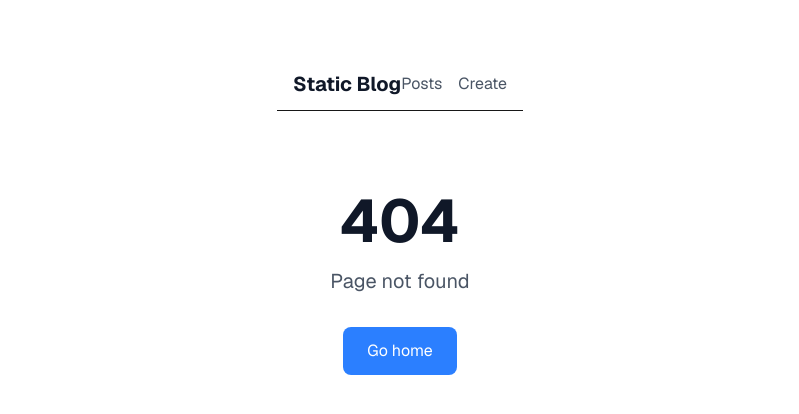
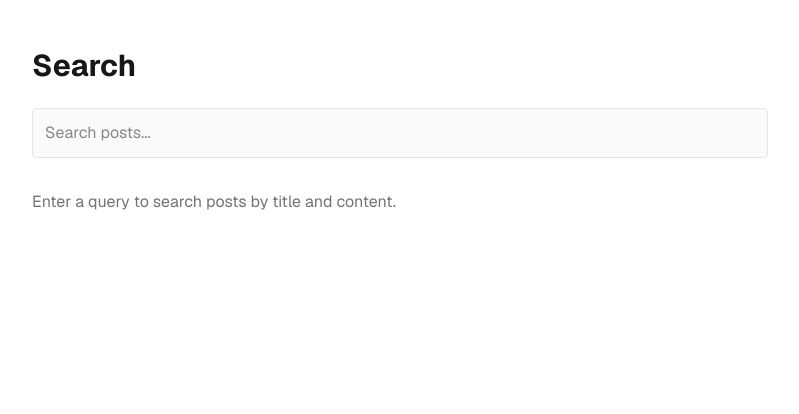
Before and after one commit to admorelli/static-blog, a Next.js app: page /search in a window 1280 px wide. Before the commit this address had no page. Shown: the top 414 px of the page, without its empty margins (240-1039 px from the left). Built offline with nearby package versions, Linux system fonts and the light colour scheme.

Commit message:
feat: add search page integration and header nav

```diff
--- a/app/header.tsx
+++ b/app/header.tsx
@@ -50,6 +50,9 @@ export function Header() {
           <Link href="/posts" className="text-muted hover:text-foreground transition-colors">
             Posts
           </Link>
+          <Link href="/search" className="text-muted hover:text-foreground transition-colors">
+            Search
+          </Link>
           {toggleTheme ? (
             <button
               onClick={toggleTheme}
--- /dev/null
+++ b/app/search/page-client.tsx
@@ -0,0 +1,142 @@
+"use client";
+import React, { useMemo } from "react";
+import { useSearchParams, useRouter } from "next/navigation";
+import { useInfiniteQuery } from "@tanstack/react-query";
+
+interface Post {
+  id: number;
+  title: string;
+  slug: string;
+  content: string;
+  created_at: number;
+  series: string | null;
+  series_order: number | null;
+}
+
+function stripHtml(html: string): string {
+  return html
+    .replace(/<[^>]*>/g, "")
+    .replace(/&quot;/g, '"')
+    .replace(/&#39;/g, "'")
+    .replace(/&amp;/g, "&")
+    .replace(/&lt;/g, "<")
+    .replace(/&gt;/g, ">")
+    .replace(/&nbsp;/g, " ")
+    .replace(/&mdash;/g, "—")
+    .replace(/&ndash;/g, "–")
+    .replace(/\s+/g, " ")
+    .trim();
+}
+
+function getBasePath(): string {
+  if (typeof window !== "undefined") {
+    const meta = document.querySelector('meta[name="next-base-path"]');
+    if (meta) return meta.getAttribute("content") || "";
+  }
+  return "";
+}
+
+export default function SearchPageClient() {
+  const searchParams = useSearchParams();
+  const router = useRouter();
+  const initialQuery = (searchParams.get("q") || "").trim();
+
+  const query = useMemo(
+    () => ({
+      queryKey: ["search", initialQuery],
+      queryFn: async ({ pageParam = 0 }) => {
+        const basePath = getBasePath();
+        const res = await fetch(`${basePath}/data/posts-index.json`);
+        const indexData = await res.json();
+        const term = initialQuery.toLowerCase();
+        const filtered = (indexData.posts as Post[]).filter(
+          (p) =>
+            p.title.toLowerCase().includes(term) ||
+            stripHtml(p.content).toLowerCase().includes(term)
+        );
+        const offset = pageParam;
+        const limit = 10;
+        return {
+          posts: filtered.slice(offset, offset + limit),
+          total: filtered.length,
+        };
+      },
+      getNextPageParam: (lastPage: { posts: Post[]; total: number }, allPages: { posts: Post[] }[]) => {
+        const totalLoaded = allPages.reduce((sum, page) => sum + page.posts.length, 0);
+        if (totalLoaded < lastPage.total) {
+          return totalLoaded;
+        }
+        return undefined;
+      },
+      initialPageParam: 0,
+    }),
+    [initialQuery]
+  );
+
+  const { data, isLoading } = useInfiniteQuery(query);
+
+  const allPosts = useMemo(() => data?.pages.flatMap((page) => page.posts) ?? [], [data]);
+
+  const handleSubmit = (e: React.FormEvent<HTMLFormElement>) => {
+    e.preventDefault();
+    const formData = new FormData(e.currentTarget);
+    const q = String(formData.get("query") || "").trim();
+    const params = new URLSearchParams();
+    if (q) params.set("q", q);
+    router.push(`/search?${params.toString()}`);
+  };
+
+  return (
+    <div className="max-w-3xl mx-auto px-4 py-12">
+      <h1 className="text-3xl font-bold mb-6">Search</h1>
+      <form onSubmit={handleSubmit} className="mb-8">
+        <input
+          type="text"
+          name="query"
+          defaultValue={initialQuery}
+          placeholder="Search posts..."
+          className="w-full border rounded p-3 bg-card-bg border-card-border text-foreground"
+        />
+      </form>
+
+      {isLoading && <p className="text-muted">Searching...</p>}
+
+      {!isLoading && initialQuery && (
+        <>
+          <p className="text-sm text-muted mb-4">
+            {allPosts.length} result{allPosts.length === 1 ? "" : "s"} for &quot;{initialQuery}&quot;
+          </p>
+          {allPosts.length === 0 ? (
+            <p className="text-muted">No matching posts found.</p>
+          ) : (
+            <ul className="space-y-4">
+              {allPosts.map((post) => (
+                <li
+                  key={post.id}
+                  className="border p-4 rounded bg-card-bg border-card-border"
+                >
+                  <a
+                    href={`${getBasePath()}/posts/${post.slug}`}
+                    className="text-foreground hover:text-accent transition-colors"
+                  >
+                    <h2 className="text-xl font-semibold mb-2">{post.title}</h2>
+                  </a>
+                  <p className="text-sm text-muted mb-2">
+                    {new Date(post.created_at * 1000).toLocaleDateString()}
+                  </p>
+                  <p className="text-muted text-sm line-clamp-3">
+                    {stripHtml(post.content).slice(0, 200)}...
+                  </p>
+                </li>
+              ))}
+            </ul>
+          )}
+        </>
+      )}
+
+      {!initialQuery && !isLoading && (
+        <p className="text-muted">Enter a query to search posts by title and content.</p>
+      )}
+    </div>
+  );
+}
--- /dev/null
+++ b/app/search/page.tsx
@@ -0,0 +1,5 @@
+import SearchPageClient from './page-client';
+
+export default function SearchPage() {
+  return <SearchPageClient />;
+}
```
Also changed, not shown: 1 other file (tests, documents, lock files or other folders).
